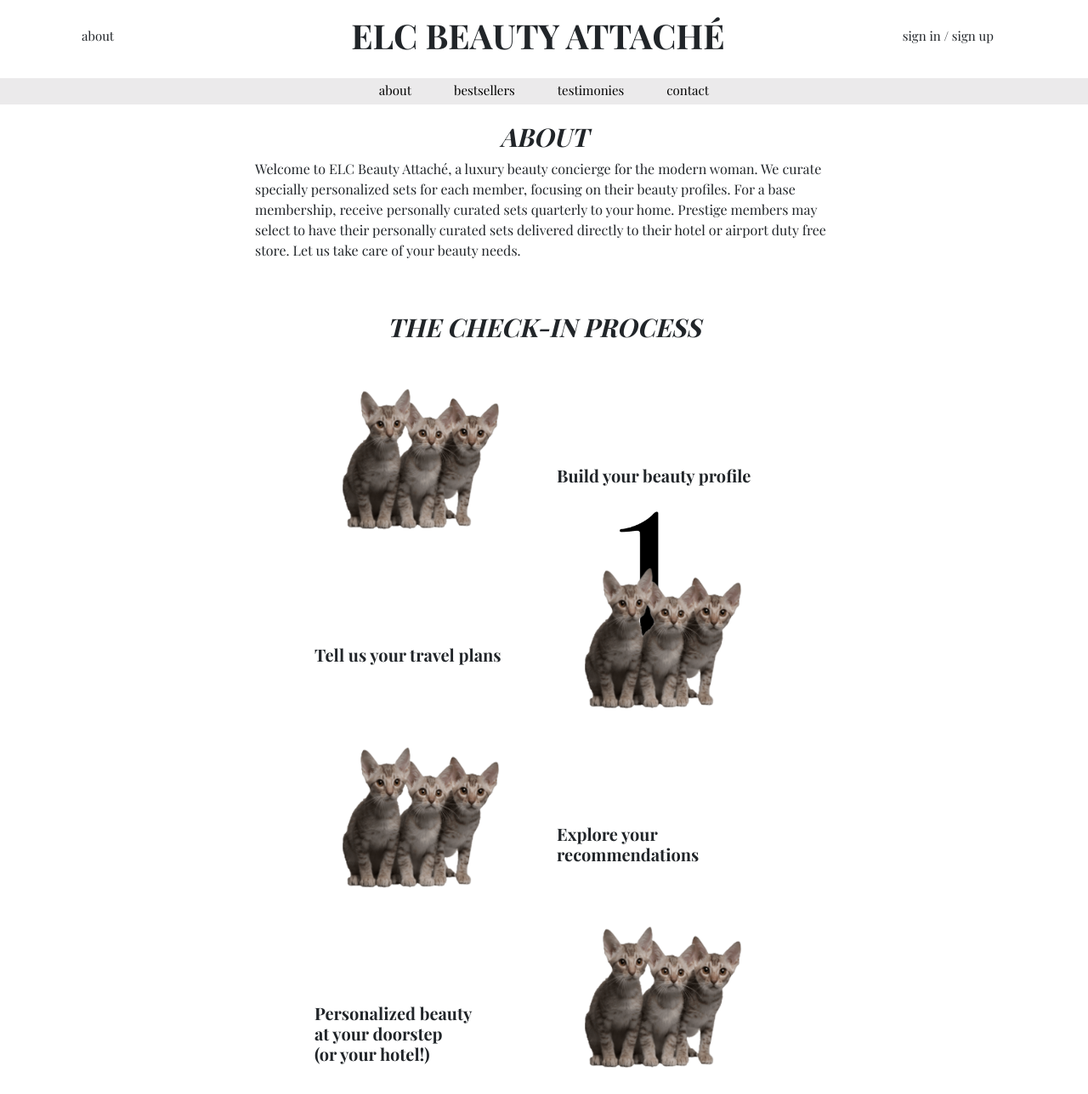
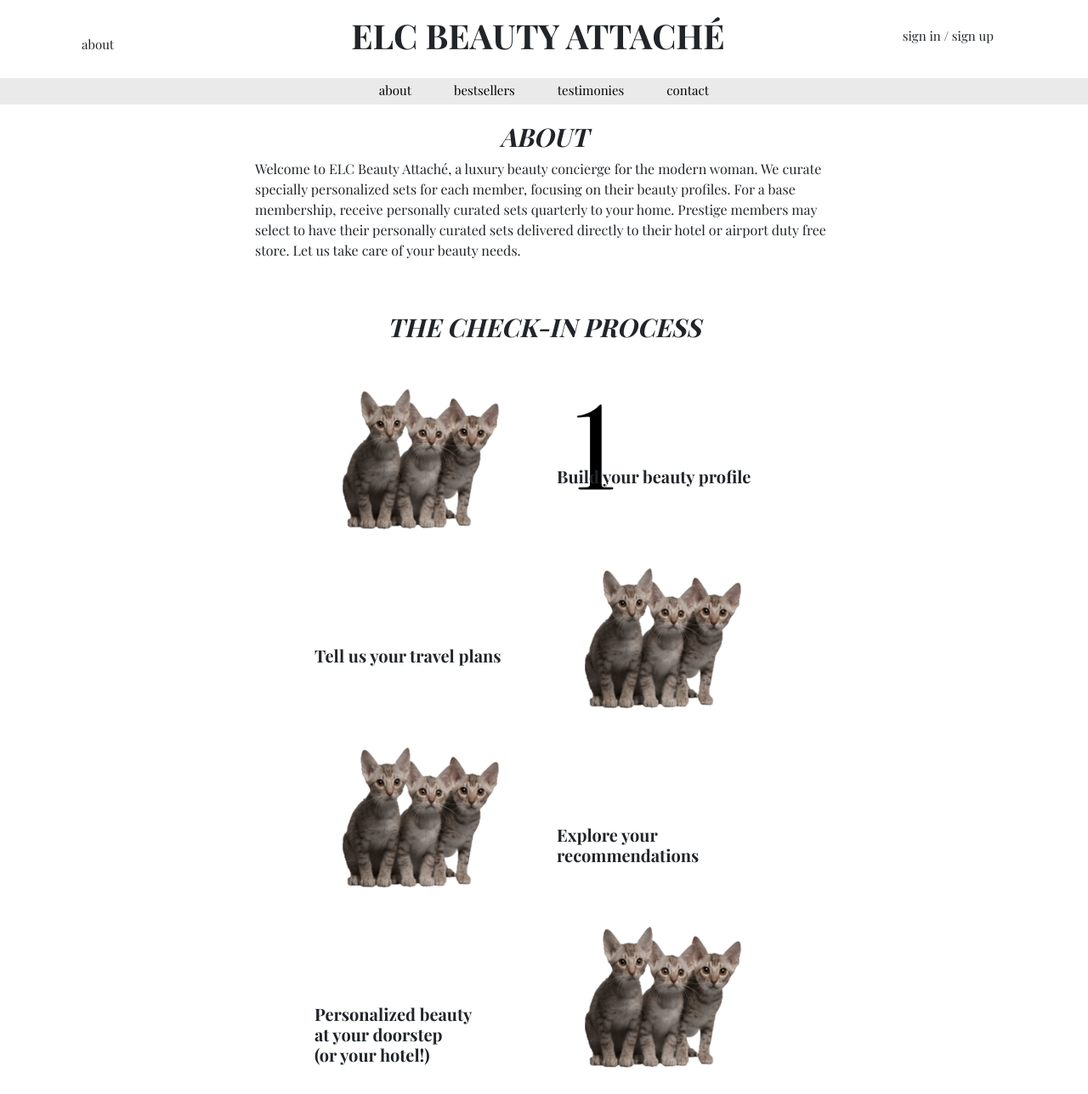
Before and after one commit to elizabethmchan2/elc_hackathon, a PHP site: page /about.html in a window 1280 px wide. Shown: the whole page at 85% size. Run offline with PHP 8.4, Linux system fonts and the light colour scheme; some libraries are stand-ins or nearby versions; some web fonts are replaced.

```diff
--- a/about.html
+++ b/about.html
@@ -18,6 +18,7 @@
   </head>
 
   <body>
+
 
     <div class="navbar">
       <div class = "item1"> <h5> about </h5> </div>
--- a/css/style.css
+++ b/css/style.css
@@ -13,7 +13,7 @@
 .item1 h5 {
     font-family: 'Playfair Display', serif;
     font-weight: 400;
-    /* margin-top: 20px; */
+    margin-top: 20px;
     font-size: 15px;
     margin-left: 80px;
 }
@@ -188,16 +188,14 @@
 
 .info {
     position: relative;
-    display: block;
-    margin-top: auto;
-    margin-bottom: auto;
 
 }
 
 .info > img {
     position: absolute;
-    top: 4px;
-    right: 30%;
+    bottom: 50px;
+    left: 10px;
+    max-width: 100px;
 }
 
 
@@ -206,6 +204,11 @@
     font-family: 'Playfair Display',
     serif;
     font-weight: 700;
+    top: 50%;
+        /* display: block;
+        margin-top: auto;
+        margin-bottom: auto; */
+
 
 }
 
```
